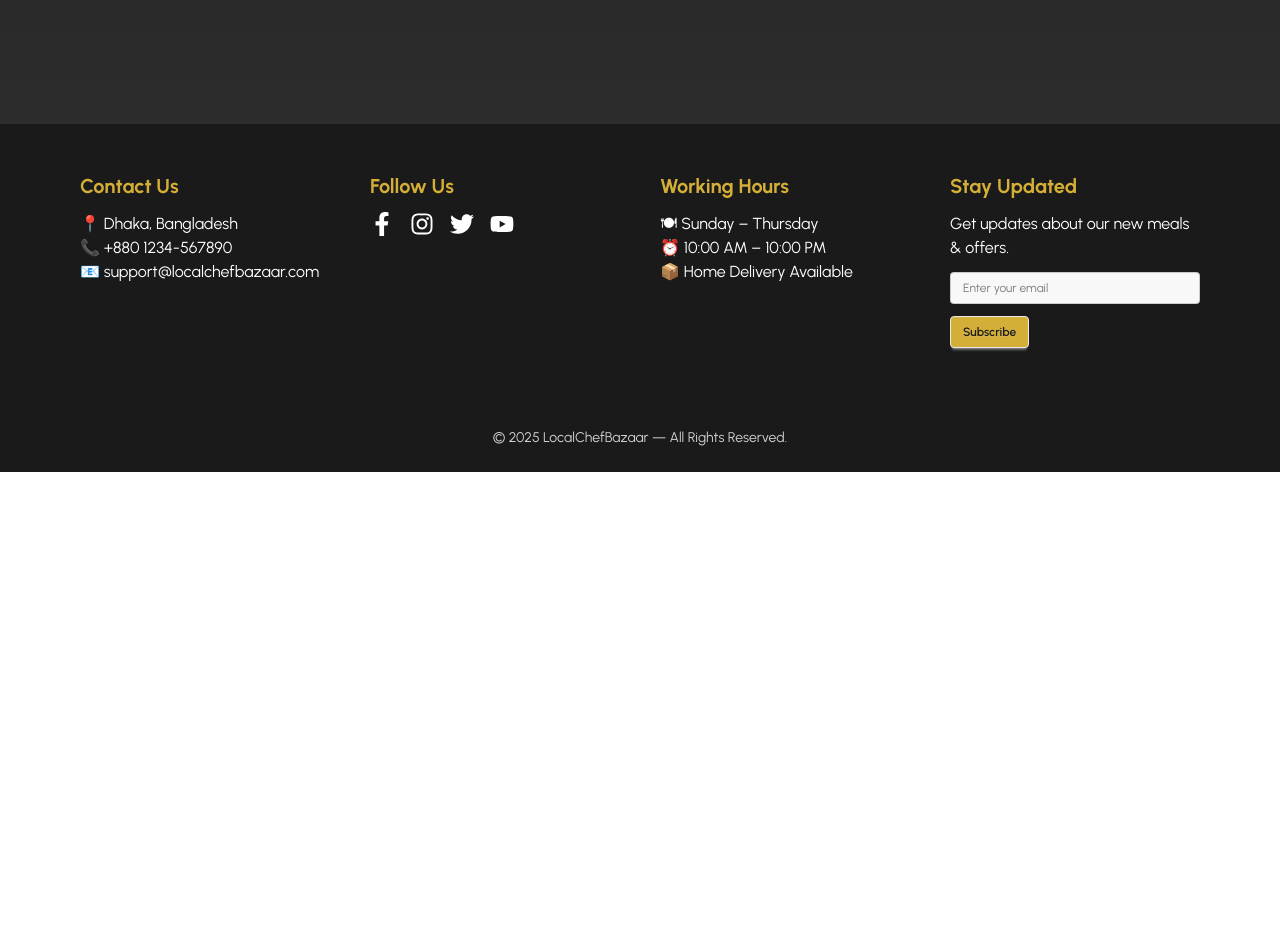
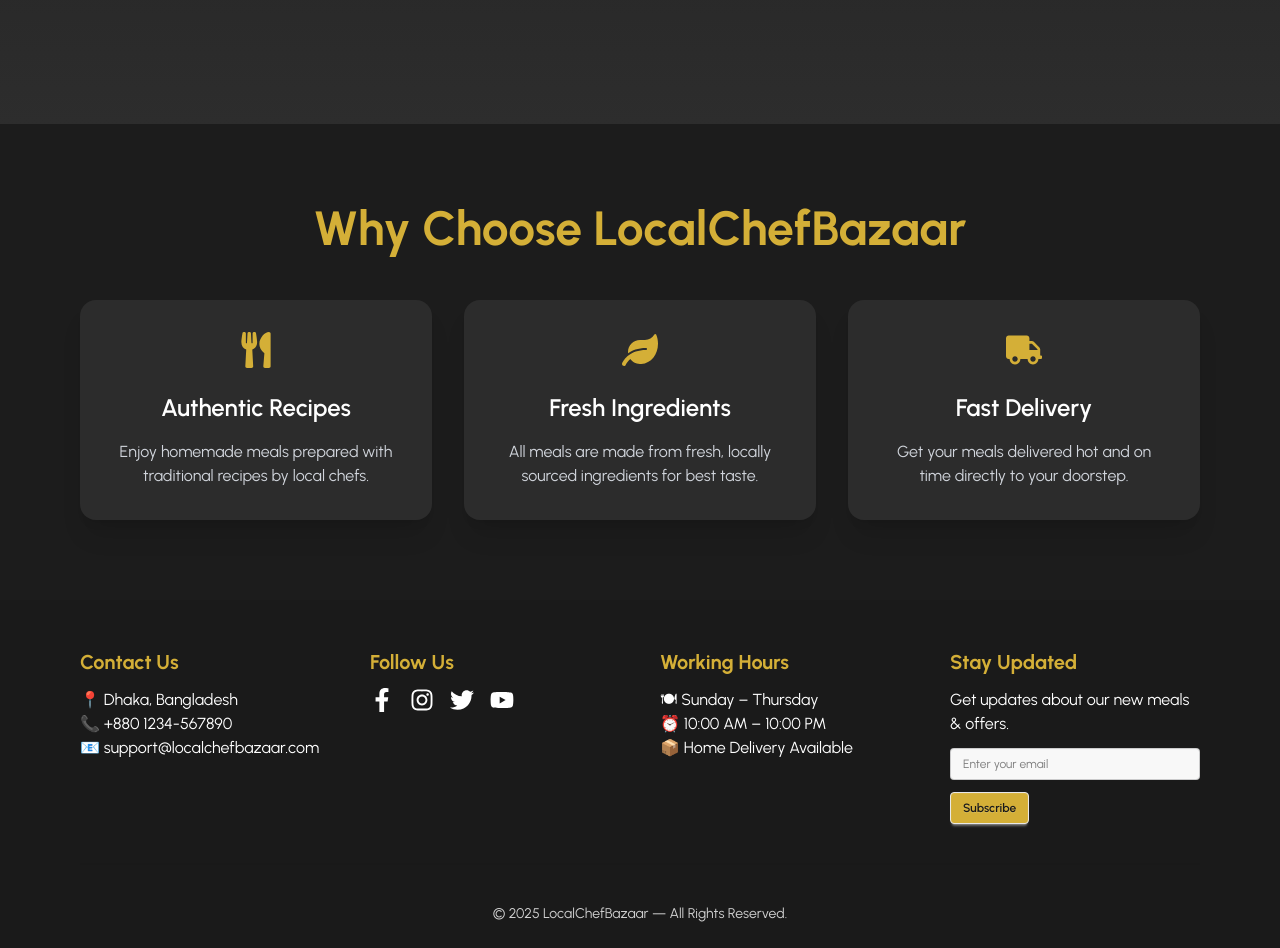
Before and after one commit to Anzumul-Jubayer/local-chef-bazaar-client, a React (Vite) app: page / in a window 1280 px wide. Shown: the part 740-1688 px from the top of the page. Before the commit the page ends 1212 px from the top, so only its background shows below. Built offline with nearby package versions, Linux system fonts and the light colour scheme.

Commit message:
extra-section

```diff
--- /dev/null
+++ b/src/Components/Home/ExtraSection.jsx
@@ -0,0 +1,54 @@
+import React from "react";
+import { motion } from "framer-motion";
+import { FaUtensils, FaLeaf, FaTruck } from "react-icons/fa";
+
+const ExtraSection = () => {
+  const features = [
+    {
+      icon: <FaUtensils className="text-primary text-4xl" />,
+      title: "Authentic Recipes",
+      desc: "Enjoy homemade meals prepared with traditional recipes by local chefs.",
+    },
+    {
+      icon: <FaLeaf className="text-primary text-4xl" />,
+      title: "Fresh Ingredients",
+      desc: "All meals are made from fresh, locally sourced ingredients for best taste.",
+    },
+    {
+      icon: <FaTruck className="text-primary text-4xl" />,
+      title: "Fast Delivery",
+      desc: "Get your meals delivered hot and on time directly to your doorstep.",
+    },
+  ];
+
+  return (
+    <section className="bg-[#1C1C1C] text-white py-20 px-6 lg:px-20">
+      <motion.h2
+        className="text-4xl lg:text-5xl font-bold text-center mb-12 text-primary"
+        initial={{ opacity: 0, y: -50 }}
+        whileInView={{ opacity: 1, y: 0 }}
+        transition={{ duration: 1 }}
+      >
+        Why Choose LocalChefBazaar
+      </motion.h2>
+
+      <div className="grid grid-cols-1 md:grid-cols-3 gap-8">
+        {features.map((feature, index) => (
+          <motion.div
+            key={index}
+            className="bg-[#2C2C2C] p-8 rounded-2xl shadow-xl text-center hover:shadow-2xl transition cursor-pointer"
+            initial={{ opacity: 0, y: 30 }}
+            whileInView={{ opacity: 1, y: 0 }}
+            transition={{ duration: 0.6, delay: index * 0.3 }}
+          >
+            <div className="mb-6 flex justify-center">{feature.icon}</div>
+            <h3 className="text-2xl font-semibold mb-4">{feature.title}</h3>
+            <p className="text-gray-300">{feature.desc}</p>
+          </motion.div>
+        ))}
+      </div>
+    </section>
+  );
+};
+
+export default ExtraSection;
--- a/src/Pages/Home/Home.jsx
+++ b/src/Pages/Home/Home.jsx
@@ -1,10 +1,12 @@
 import React from 'react';
 import Banner from '../../Components/Home/Banner';
+import ExtraSection from '../../Components/Home/ExtraSection';
 
 const Home = () => {
     return (
         <div>
           <Banner/>
+          <ExtraSection/>
         </div>
     );
 };
```
